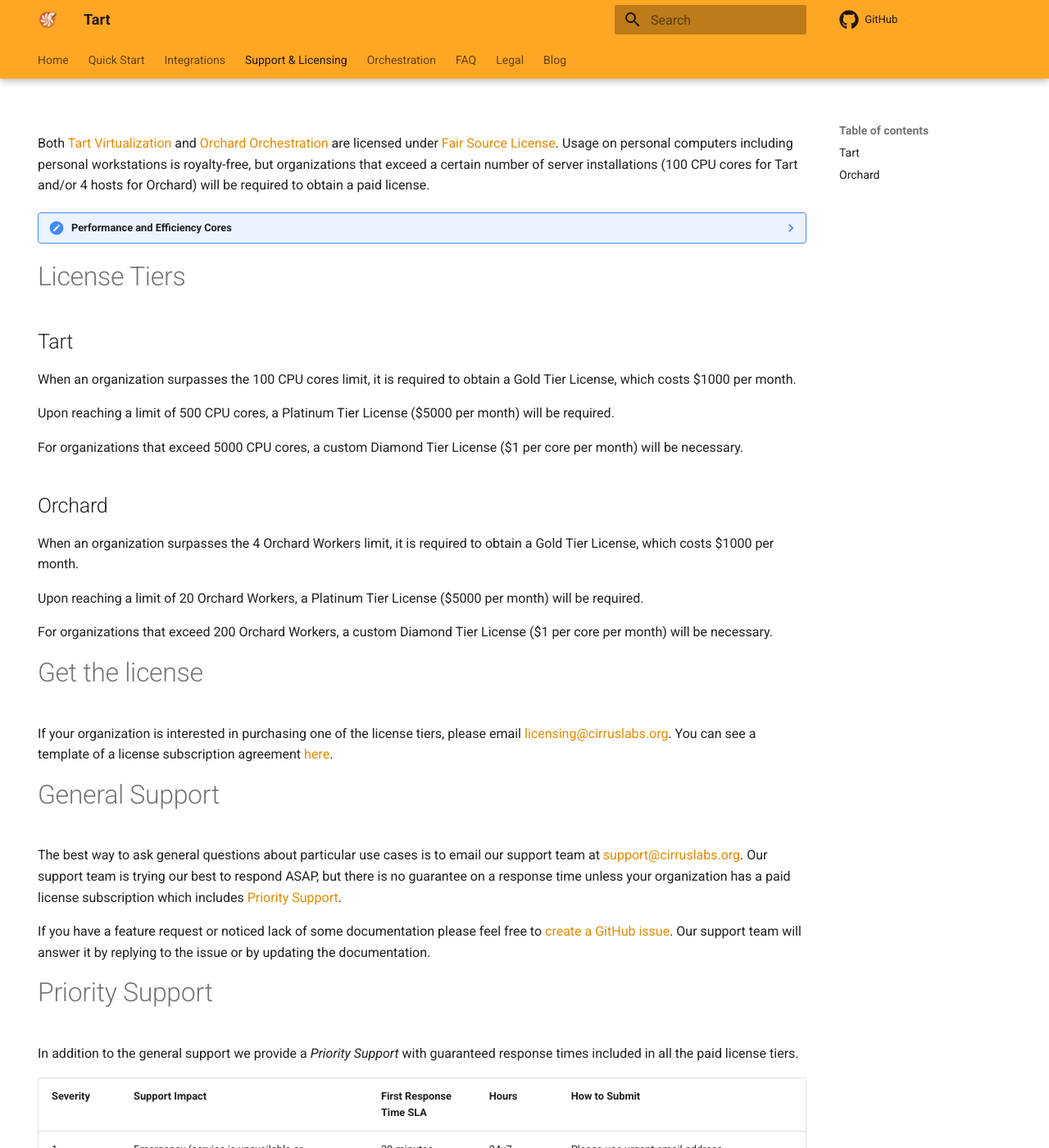
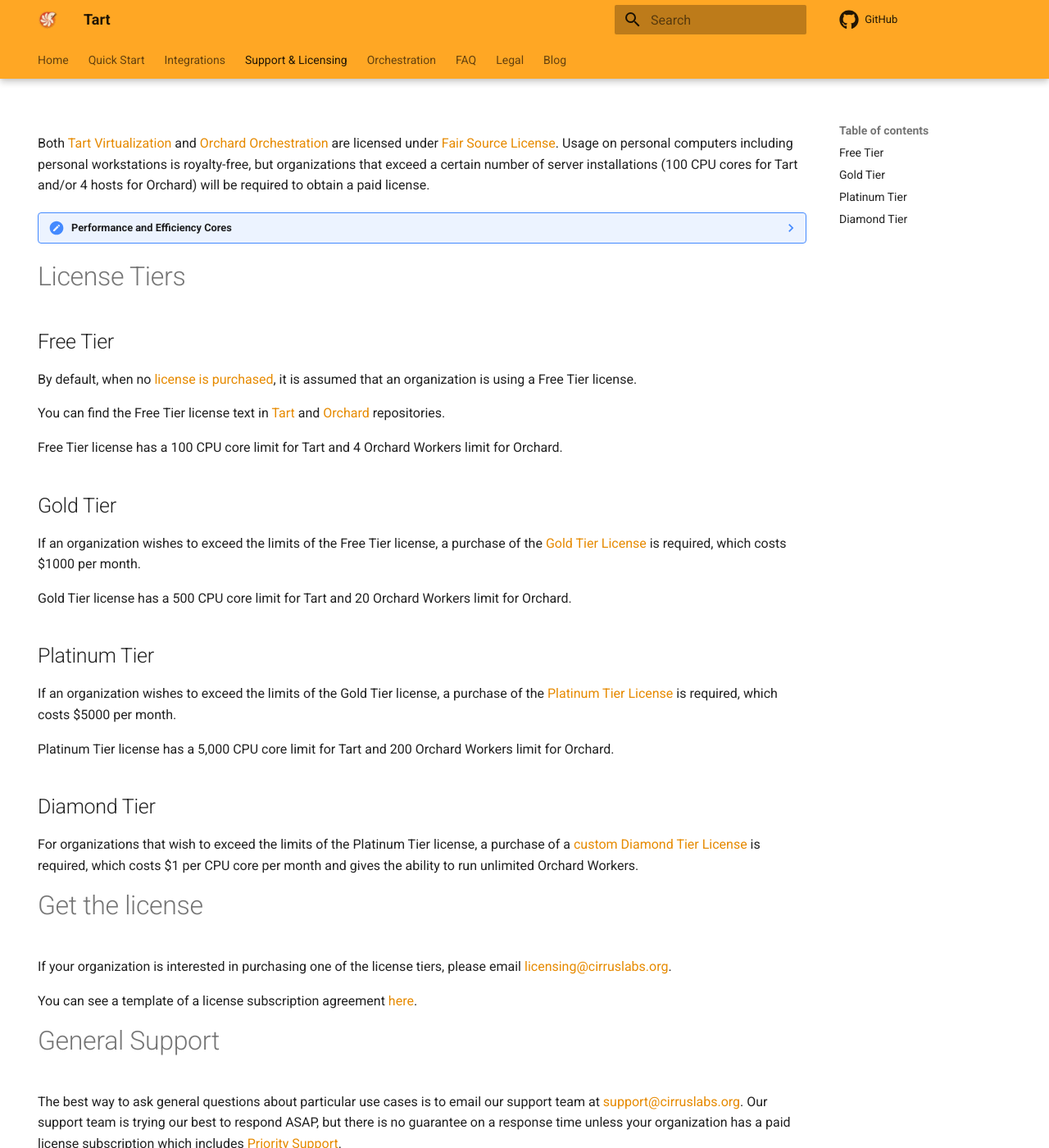
Before and after one commit to cirruslabs/tart, an MkDocs documentation site: the page built from docs/licensing.md, in a window 1280 px wide and 1400 px high. Shown: the whole window at 82% size. Built offline with MkDocs 1.6.1 and Material for MkDocs 9.7.7, drawn with Linux system fonts in a browser that asks for light colours; plug-ins that fetch from the network failed and are left out; comment, search, counter and statistics services are not loaded.

Commit message:
Refactor "License Tiers" section

```diff
--- a/docs/licensing.md
+++ b/docs/licensing.md
@@ -16,25 +16,34 @@
 
 # License Tiers
 
-## Tart
+## Free Tier
 
-When an organization surpasses the 100 CPU cores limit, it is required to obtain a Gold Tier License, which costs \$1000 per month.
+By default, when no [license is purchased](#get-the-license), it is assumed that an organization is using a Free Tier license.
 
-Upon reaching a limit of 500 CPU cores, a Platinum Tier License (\$5000 per month) will be required.
+You can find the Free Tier license text in [Tart](https://github.com/cirruslabs/tart/blob/main/LICENSE) and [Orchard](https://github.com/cirruslabs/orchard/blob/main/LICENSE) repositories.
 
-For organizations that exceed 5000 CPU cores, a custom Diamond Tier License (\$1 per core per month) will be necessary.
+Free Tier license has a 100 CPU core limit for Tart and 4 Orchard Workers limit for Orchard.
 
-## Orchard
+## Gold Tier
 
-When an organization surpasses the 4 Orchard Workers limit, it is required to obtain a Gold Tier License, which costs \$1000 per month.
+If an organization wishes to exceed the limits of the Free Tier license, a purchase of the [Gold Tier License](#get-the-license) is required, which costs \$1000 per month.
 
-Upon reaching a limit of 20 Orchard Workers, a Platinum Tier License (\$5000 per month) will be required.
+Gold Tier license has a 500 CPU core limit for Tart and 20 Orchard Workers limit for Orchard.
 
-For organizations that exceed 200 Orchard Workers, a custom Diamond Tier License (\$1 per core per month) will be necessary.
+## Platinum Tier
+
+If an organization wishes to exceed the limits of the Gold Tier license, a purchase of the [Platinum Tier License](#get-the-license) is required, which costs \$5000 per month.
+
+Platinum Tier license has a 5,000 CPU core limit for Tart and 200 Orchard Workers limit for Orchard.
+
+## Diamond Tier
+
+For organizations that wish to exceed the limits of the Platinum Tier license, a purchase of a [custom Diamond Tier License](#get-the-license) is required, which costs \$1 per CPU core per month and gives the ability to run unlimited Orchard Workers.
 
 # Get the license
 
 If your organization is interested in purchasing one of the license tiers, please email [licensing@cirruslabs.org](mailto:licensing@cirruslabs.org).
+
 You can see a template of a license subscription agreement [here](assets/TartLicenseSubscription.pdf).
 
 # General Support
```
